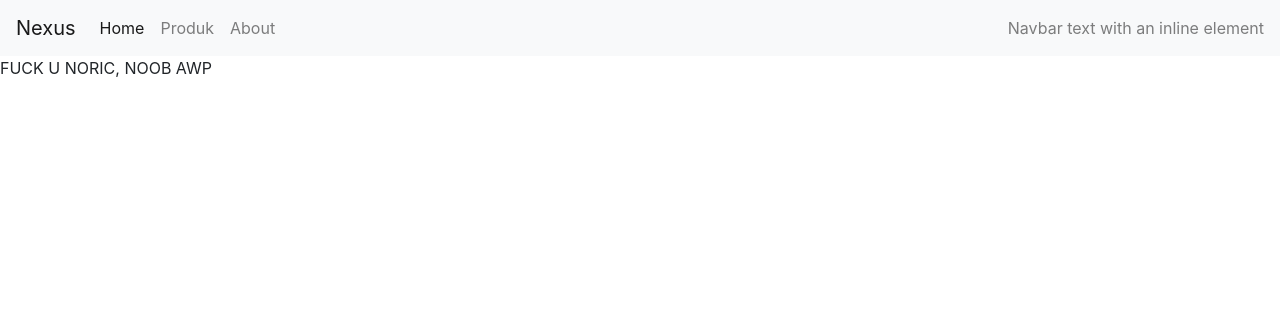
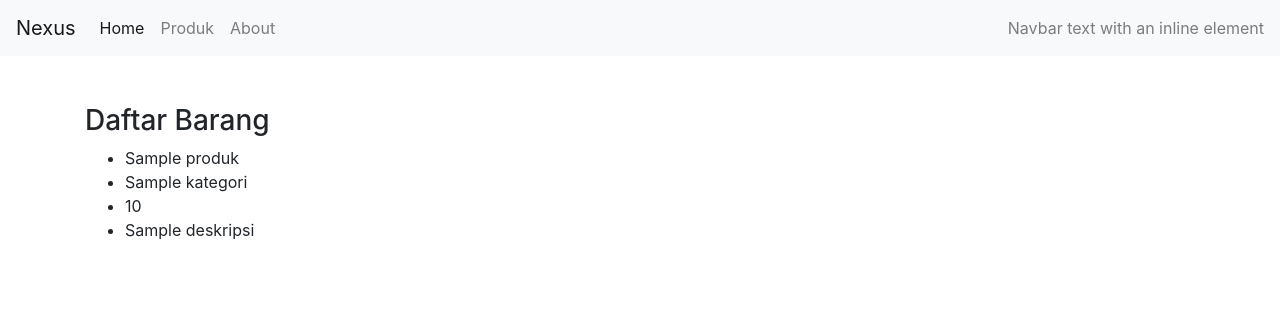
Before and after one commit to MBayuKhrisnaMurthi/mvc, a PHP site: the page made by app/views/produk/index.php in a window 1280 px wide. Shown: the top 316 px of the page. Run offline with PHP 8.4, Linux system fonts and the light colour scheme; the template is opened without the code that fills it: most values are stand-ins (such as "Sample title", 1, 10 or a date in 2020); some libraries are stand-ins or nearby versions.

Commit message:
model get all produk with database

```diff
--- a/app/controllers/Produk.php
+++ b/app/controllers/Produk.php
@@ -3,8 +3,9 @@
 class Produk extends Controller {
     public function index(){
         $data['title'] = 'Produk';
+        $data['produk'] = $this->model('Produk_model')->getAllProduk();
         $this->view('template/header', $data);
-        $this->view('produk/index');
+        $this->view('produk/index', $data);
         $this->view('template/footer');
     }
 }
--- a/app/views/produk/index.php
+++ b/app/views/produk/index.php
@@ -1 +1,16 @@
-FUCK U NORIC, NOOB AWP
+<div class="container mt-5">
+
+    <div class="row">
+        <div class="col-6">
+            <h3>Daftar Barang</h3>
+            <?php foreach ($data['produk'] as $produk) : ?>
+                <ul>
+                    <li><?= $produk['nama']; ?></li>
+                    <li><?= $produk['kategori']; ?></li>
+                    <li><?= $produk['harga']; ?></li>
+                    <li><?= $produk['deskripsi']; ?></li>
+                </ul>
+            <?php endforeach; ?>
+        </div>
+    </div>
+</div>
```
Also changed, not shown: app/models/Produk_model.php (added, +31 -0 lines).
